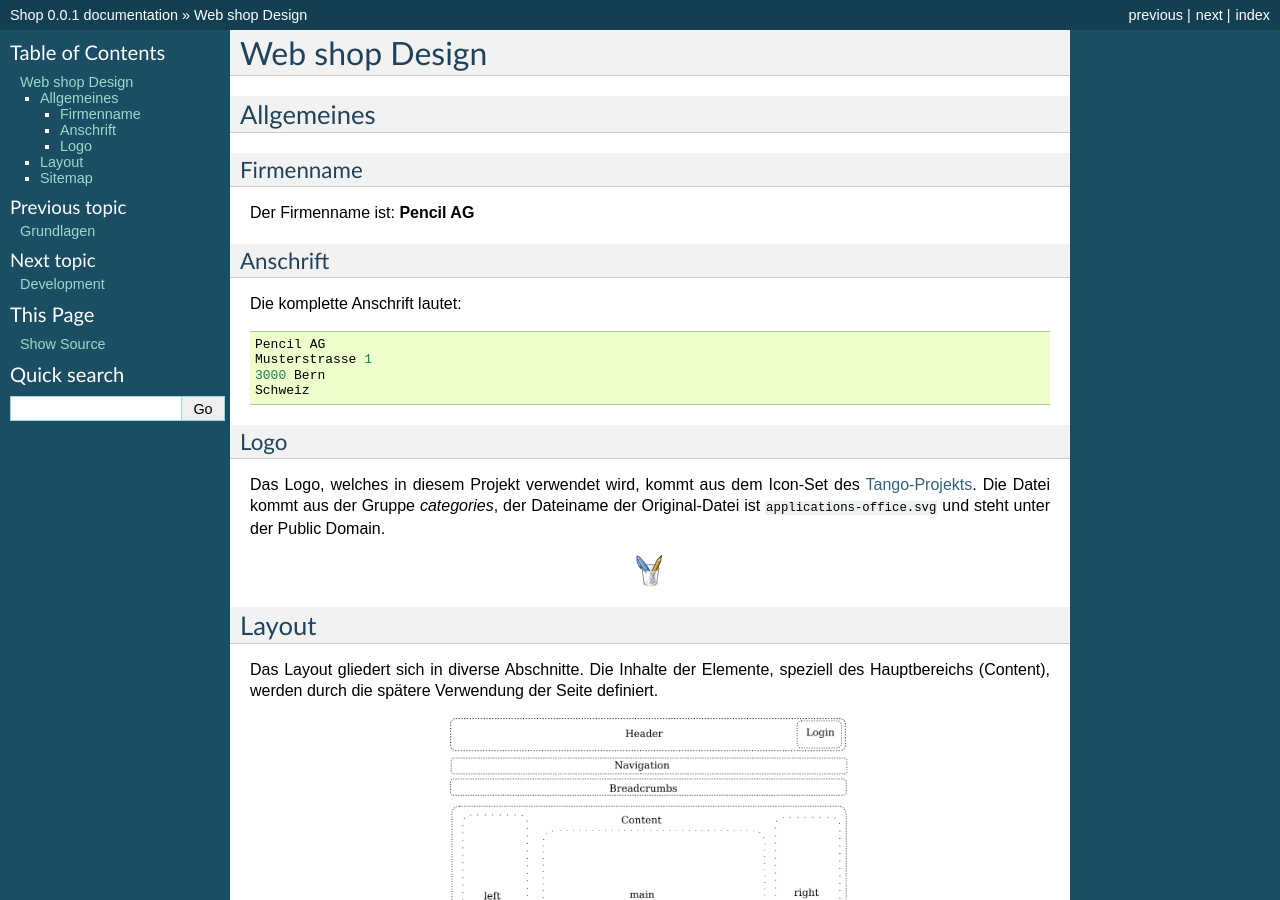
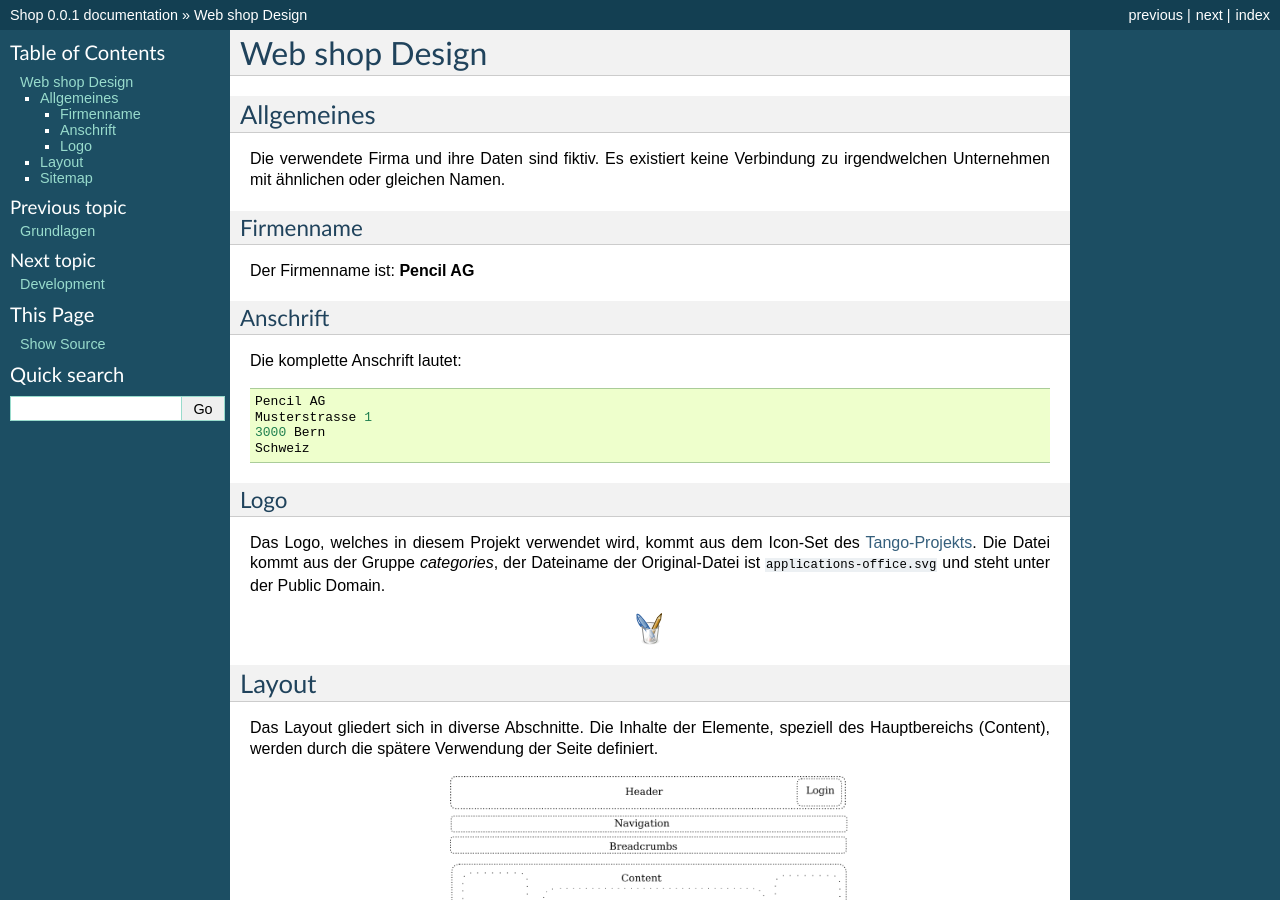
Before and after one commit to fabaff/shop, a Sphinx documentation site: the page built from docs/webdesign.rst, in a window 1280 px wide and 900 px high. Built offline with Sphinx 7.4.7, drawn with Linux system fonts in a browser that asks for light colours; formulas are drawn with MathJax 3.

Commit message:
add details about the company

```diff
--- a/docs/webdesign.rst
+++ b/docs/webdesign.rst
@@ -5,6 +5,8 @@ Web shop Design
 
 Allgemeines
 -----------
+Die verwendete Firma und ihre Daten sind fiktiv. Es existiert keine Verbindung
+zu irgendwelchen Unternehmen mit ähnlichen oder gleichen Namen.
 
 Firmenname
 ^^^^^^^^^^
@@ -49,6 +53,6 @@ Die Sitemap für den Shop kurz nach Projektbeginn sah, wie nachfolgend gezeigt,
 aus.
 
 .. image:: images/sitemap1.png
-    :width: 400px
+    :width: 600px
     :align: center
     :alt: Pencil Webshop Sitemap
```
Also changed, not shown: other parts of docs/webdesign.rst (+3 -1 lines).
